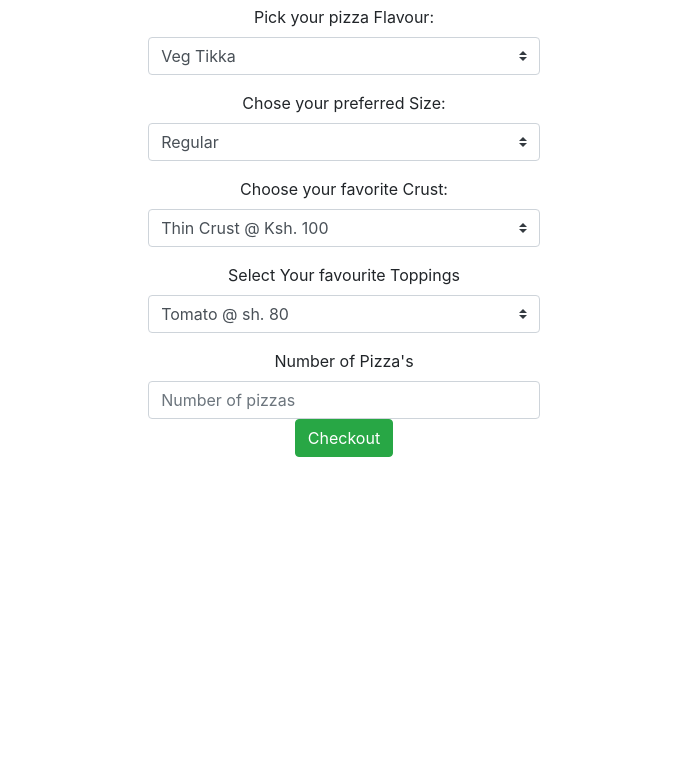
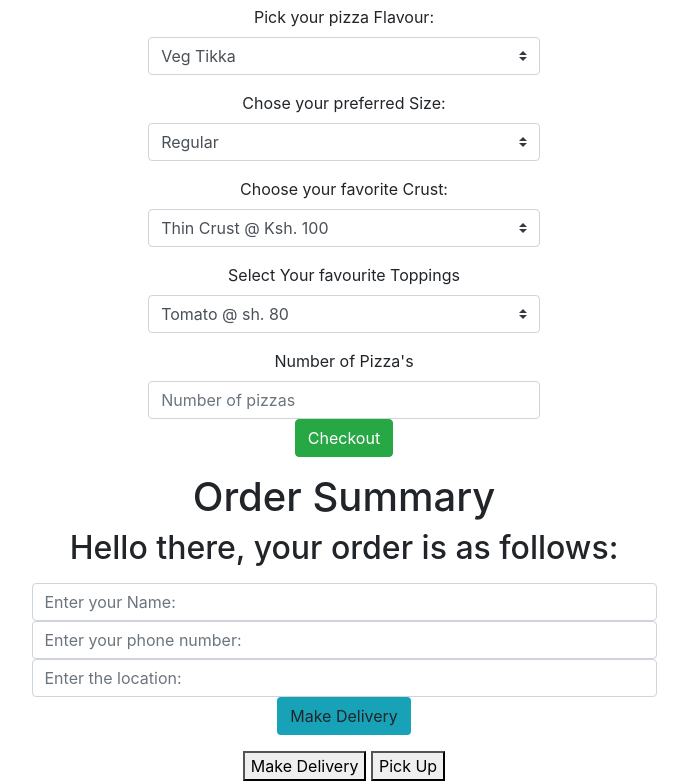
Before and after one commit to iankimeli/Pizza, a plain HTML site: page index.html in a window 1280 px wide. Shown: the part 1220-2001 px from the top of the page, without its empty margins (296-984 px from the left). Before the commit the page ends 1693 px from the top, so only its background shows below. Drawn offline with nearby package versions, Linux system fonts and the light colour scheme.

Commit message:
added order summary

```diff
--- a/index.html
+++ b/index.html
@@ -125,6 +125,30 @@
         <div class="col-sm-2"></div>
     </div>
 </div>
+<div class="order-summary" id="sum-order">
+    <h1 class="text-center" id="summary">Order Summary</h1>
+    <h2 class="text-center summary">Hello there, your order is as follows:</h2>
+    <ol id="list" class="text-center sum">
+    </ol>
 
+
+    <div class="cdata-overlay">
+        <div class="customerdata row">
+            <div class="col-sm-3"></div>
+            <form action="" class="form-group col-sm-6 data">
+                <input type="text" class="form-control cdata" placeholder="Enter your Name:">
+                <input type="text" class="form-control cdata" placeholder="Enter your phone number: ">
+                <input type="text" class="form-control cdata" placeholder="Enter the location: ">
+                <button class="btn bg-info text-center d-block mx-auto go">Make Delivery</button>
+            </form>
+
+            <div class="col-sm-3"></div>
+        </div>
+    </div>
+    <div class="d-block mx-auto text-center">
+        <button class='deliver'>Make Delivery</button>
+        <button class='delivernot'>Pick Up</button>
+    </div>
+</div>
 </body>
 </html>
```
